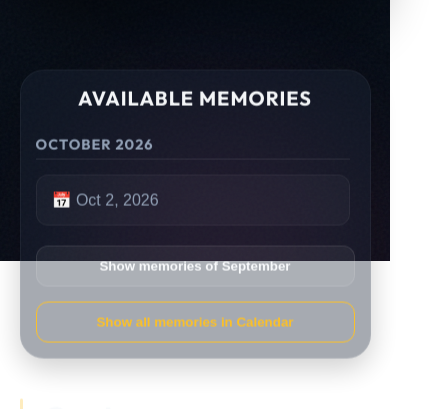
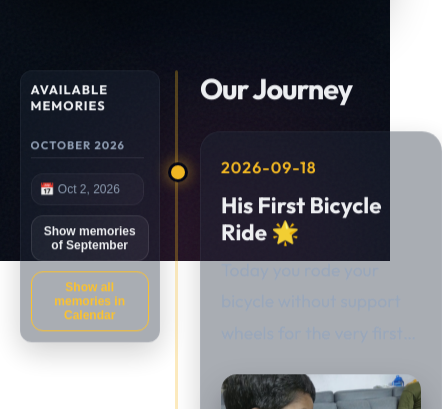
Before and after one commit to surajraviralaofficial/fatherson-website, a Next.js app: page / in a window 390 px wide. Shown: the part 583-992 px from the top of the page, 442 px wide, since content can reach past the window. Built offline with nearby package versions, Linux system fonts and the light colour scheme.

Commit message:
Force mobile design to be side-by-side like desktop

```diff
--- a/src/app/page.module.css
+++ b/src/app/page.module.css
@@ -110,21 +110,22 @@
 
 .timelineSection {
   display: grid;
-  grid-template-columns: 1fr;
-  gap: 40px;
+  grid-template-columns: 40% 1fr;
+  gap: 15px;
+  align-items: start;
   animation: fadeIn 0.5s ease-out;
 }
 
 @media (min-width: 900px) {
   .timelineSection {
     grid-template-columns: 350px 1fr;
-    align-items: start;
+    gap: 40px;
   }
+}
 
-  .stickyCalendar {
-    position: sticky;
-    top: 40px;
-  }
+.stickyCalendar {
+  position: sticky;
+  top: 20px;
 }
 
 .timeline {
--- a/src/app/phase/page.module.css
+++ b/src/app/phase/page.module.css
@@ -92,32 +92,40 @@
 
 @media (max-width: 900px) {
   .row, .rowReverse {
-    flex-direction: column;
-    gap: 30px;
-    padding: 40px 0;
+    /* Keep them side-by-side instead of column */
+    gap: 20px;
+    padding: 30px 0;
   }
 
   .textContent {
     text-align: left;
+    flex: 1;
   }
 
   .textContent h2 {
-    font-size: 2rem;
+    font-size: 1.2rem;
+    margin-bottom: 10px;
   }
 
   .textContent p {
-    font-size: 1.1rem;
+    font-size: 0.8rem;
+    line-height: 1.5;
+  }
+
+  .imageContent {
+    flex: 1;
   }
 
   .imageContent img {
-    height: 250px;
+    height: 180px;
+    border-radius: 10px;
   }
 
   .header {
-    padding: 40px 5%;
+    padding: 30px 5%;
   }
 
   .header h1 {
-    font-size: 2.5rem;
+    font-size: 1.8rem;
   }
 }
--- a/src/components/GlassCalendar.module.css
+++ b/src/components/GlassCalendar.module.css
@@ -238,8 +238,26 @@
 @media (max-width: 900px) {
   .datesList {
     max-height: 200px;
+    gap: 8px;
   }
   .calendarWrapper {
-    padding: 15px;
+    padding: 10px;
+    border-radius: 12px;
+  }
+  .monthYear {
+    font-size: 0.8rem;
+  }
+  .dateBtn {
+    padding: 8px;
+    font-size: 0.75rem;
+    gap: 5px;
+  }
+  .actionFilter, .actionFilterAlt, .clearFilter {
+    font-size: 0.75rem;
+    padding: 8px;
+    margin-top: 10px;
+  }
+  .monthGroupTitle {
+    font-size: 0.7rem;
   }
 }
```
